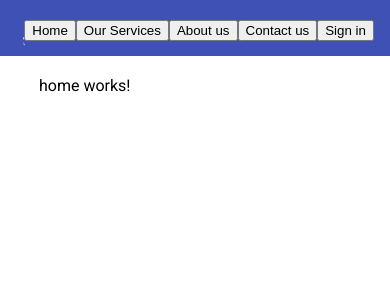
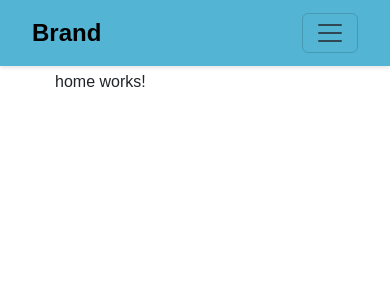
Before and after one commit to alliemoosa08/ZPhygienes_Frontend, an Angular app: page /home in a window 390 px wide. Shown: the top 300 px of the page. Built offline with nearby package versions, Linux system fonts and the light colour scheme.

Commit message:
Responsive navbar

```diff
--- a/angular.json
+++ b/angular.json
@@ -3,7 +3,7 @@
   "version": 1,
   "newProjectRoot": "projects",
   "projects": {
-    "exotica_frontend": {
+    "zphygienes": {
       "projectType": "application",
       "schematics": {},
       "root": "",
@@ -13,7 +13,7 @@
         "build": {
           "builder": "@angular-devkit/build-angular:browser",
           "options": {
-            "outputPath": "dist/exotica_frontend",
+            "outputPath": "dist/zphygienes",
             "index": "src/index.html",
             "main": "src/main.ts",
             "polyfills": "src/polyfills.ts",
@@ -24,9 +24,13 @@
             ],
             "styles": [
               "./node_modules/@angular/material/prebuilt-themes/indigo-pink.css",
+              "node_modules/bootstrap/dist/css/bootstrap.min.css",
               "src/styles.css"
             ],
-            "scripts": []
+            "scripts": [
+              "node_modules/@popperjs/core/dist/umd/popper.min.js",
+              "node_modules/bootstrap/dist/js/bootstrap.bundle.min.js"
+            ]
           },
           "configurations": {
             "production": {
@@ -65,10 +69,10 @@
           "builder": "@angular-devkit/build-angular:dev-server",
           "configurations": {
             "production": {
-              "buildTarget": "exotica_frontend:build:production"
+              "buildTarget": "zphygienes:build:production"
             },
             "development": {
-              "buildTarget": "exotica_frontend:build:development"
+              "buildTarget": "zphygienes:build:development"
             }
           },
           "defaultConfiguration": "development"
@@ -76,7 +80,7 @@
         "extract-i18n": {
           "builder": "@angular-devkit/build-angular:extract-i18n",
           "options": {
-            "buildTarget": "exotica_frontend:build"
+            "buildTarget": "zphygienes:build"
           }
         },
         "test": {
@@ -92,9 +96,13 @@
             ],
             "styles": [
               "./node_modules/@angular/material/prebuilt-themes/indigo-pink.css",
+              "node_modules/bootstrap/dist/css/bootstrap.min.css",
               "src/styles.css"
             ],
-            "scripts": []
+            "scripts": [
+              "node_modules/@popperjs/core/dist/umd/popper.min.js",
+              "node_modules/bootstrap/dist/js/bootstrap.bundle.min.js"
+            ]
           }
         }
       }
--- a/karma.conf.js
+++ b/karma.conf.js
@@ -25,7 +25,7 @@ module.exports = function (config) {
       suppressAll: true // removes the duplicated traces
     },
     coverageReporter: {
-      dir: require('path').join(__dirname, './coverage/exotica_frontend'),
+      dir: require('path').join(__dirname, './coverage/zphygienes'),
       subdir: '.',
       reporters: [
         { type: 'html' },
--- a/src/app/common-component/navbar/navbar.component.css
+++ b/src/app/common-component/navbar/navbar.component.css
@@ -2,7 +2,7 @@
     margin: 0 auto;
 }
 
-.example-spacer {
+.spacer {
     flex: 1 1 auto;
 }
 
--- a/src/app/common-component/navbar/navbar.component.html
+++ b/src/app/common-component/navbar/navbar.component.html
@@ -1,32 +1,34 @@
-<mat-toolbar color="primary">
-    <mat-toolbar-row>
-        <span class="logo">
-            <img src="assets/images/exotica_logo.png" class="navbarImg" (click)="home()">
-        </span>
+<nav class="navbar">
+    <div class="container-fluid">
+        <a class="navbar-brand" href="#">Brand</a>
 
-        <span class="example-spacer"></span>
-        <span class="menu-spacer"></span>
-        <div class="center-list">
-            <button mat-raised-button (click)="home()">
-                <span >Home</span>
+        <div class="spacer" *ngIf="showToggler"></div>
+
+        <button class="navbar-toggler" *ngIf="showToggler" type="button" data-bs-toggle="collapse"
+            data-bs-target="#navbarNav" aria-controls="navbarNav" aria-expanded="false" aria-label="Toggle navigation">
+            <span class="navbar-toggler-icon"></span>
         </button>
-            <button mat-raised-button (click)="ourServices()">
-                <span >Our Services</span>
+
+        <div *ngIf="!showToggler" class="collapse navbar-collapse" id="navbarNav">
+            <div class="navbar-nav">
+                <button mat-raised-button (click)="home()" class="nav-link">
+                    <span>Home</span>
                 </button>
-            <button mat-raised-button (click)="aboutUs()">
-                <span >About us</span>
+                <button mat-raised-button (click)="ourServices()" class="nav-link">
+                    <span>Our Services</span>
                 </button>
-            <button mat-raised-button (click)="contactUs()">
-                <span >Contact us</span>
+                <button mat-raised-button (click)="aboutUs()" class="nav-link">
+                    <span>About Us</span>
+                </button>
+                <button mat-raised-button (click)="contactUs()" class="nav-link">
+                    <span>Contact Us</span>
                 </button>
             </div>
-
-        <span class="example-spacer"></span>
             <div>
-            <button mat-raised-button>
-                <span >Sign in</span>
+                <button mat-raised-button (click)="signIn()">
+                    <span>Sign In</span>
                 </button>
             </div>
-
-    </mat-toolbar-row>
-</mat-toolbar>
+        </div>
+    </div>
+</nav>
--- a/src/app/common-component/navbar/navbar.component.ts
+++ b/src/app/common-component/navbar/navbar.component.ts
@@ -1,4 +1,4 @@
-import { Component, OnInit } from '@angular/core';
+import { Component, HostListener, OnInit } from '@angular/core';
 import { Router } from '@angular/router';
 
 @Component({
@@ -7,10 +7,23 @@ import { Router } from '@angular/router';
   styleUrls: ['./navbar.component.css']
 })
 export class NavbarComponent implements OnInit {
+  showToggler: boolean = false;
+
 
   constructor(
     private router: Router
-  ) { }
+  ) {
+    this.checkScreenSize();
+  }
+
+  @HostListener('window:resize', ['$event'])
+  onResize(event: Event) {
+    this.checkScreenSize();
+  }
+
+  checkScreenSize() {
+    this.showToggler = window.innerWidth < 426; // Show toggler on mobile screens
+  }
 
   ngOnInit(): void {
   }
@@ -28,4 +41,8 @@ export class NavbarComponent implements OnInit {
     this.router.navigate(["/contact-us"])
   }
 
+  signIn() {
+    this.router.navigate(["/sign-in"])
+  }
+
 }
--- a/src/environments/environment.prod.ts
+++ b/src/environments/environment.prod.ts
@@ -1,3 +1,5 @@
 export const environment = {
-  production: true
+  production: true,
+  API_URL: 'http://localhost:8080',
+  TOKEN_KEY: 'token'
 };
--- a/src/index.html
+++ b/src/index.html
@@ -3,7 +3,7 @@
 <head>
   <meta charset="utf-8">
   <meta name="viewport" content="width=device-width, initial-scale=1">
-  <title>Exotica</title>
+  <title>ZPhygienes</title>
   <base href="/">
 
   <link rel="icon" type="image/x-icon" href="favicon.ico">  <link rel="preconnect" href="https://fonts.gstatic.com">
--- a/src/styles.css
+++ b/src/styles.css
@@ -1,4 +1,72 @@
-/* You can add global styles to this file, and also import other style files */
+/* Global styles for phone, tablet, and laptop/desktop */
 
-html, body { height: 100%; }
-body { margin: 0; font-family: Roboto, "Helvetica Neue", sans-serif; }
+.navbar {
+    background-color: #54B4D3;
+    padding: 10px 20px;
+    box-shadow: 0 2px 4px rgba(0, 0, 0, 0.1);
+}
+
+.navbar-brand {
+    font-size: 1.5rem;
+    font-weight: bold;
+}
+
+.navbar-nav .nav-link {
+    margin: 0 10px;
+    font-size: 1rem;
+    color: #333;
+}
+
+/* Hover effect for nav links */
+.navbar-nav .nav-link:hover {
+    color: #007bff;
+}
+
+/* Base styles */
+body {
+    font-family: Arial, sans-serif;
+    margin: 0;
+    padding: 0;
+    box-sizing: border-box;
+}
+
+.container {
+    margin: 0 auto;
+    padding: 20px;
+    max-width: 1200px;
+}
+
+/* Mobile Small (max-width: 320px) */
+@media (max-width: 320px) {
+    .navbar-nav {
+        flex-direction: column;
+        align-items: center;
+    }
+}
+
+/* Mobile Medium (min-width: 321px) and (max-width: 375px) */
+@media (min-width: 321px) and (max-width: 375px) {}
+
+/* Mobile Large (min-width: 376px) and (max-width: 425px) */
+@media (min-width: 376px) and (max-width: 425px) {}
+
+/* Tablet screens (min-width: 426px) and (max-width: 768px) */
+@media (min-width: 426px) and (max-width: 768px) {
+
+
+}
+
+/* Laptop screens (min-width: 769px) and (max-width: 1024px) */
+@media (min-width: 769px) and (max-width: 1024px) {
+
+}
+
+/*Large Laptop screens (min-width: 1025px) and (max-width: 1440px) */
+@media (min-width: 1025px) and (max-width: 1440px) {
+
+}
+
+/*Large screens (min-width: 1441px) */
+@media (min-width: 1441px){
+
+}
```
Also changed, not shown: package.json (+5 -4 lines), 1 other file (tests, documents, lock files or other folders). Lines whose indentation alone changed are shown as unchanged.
